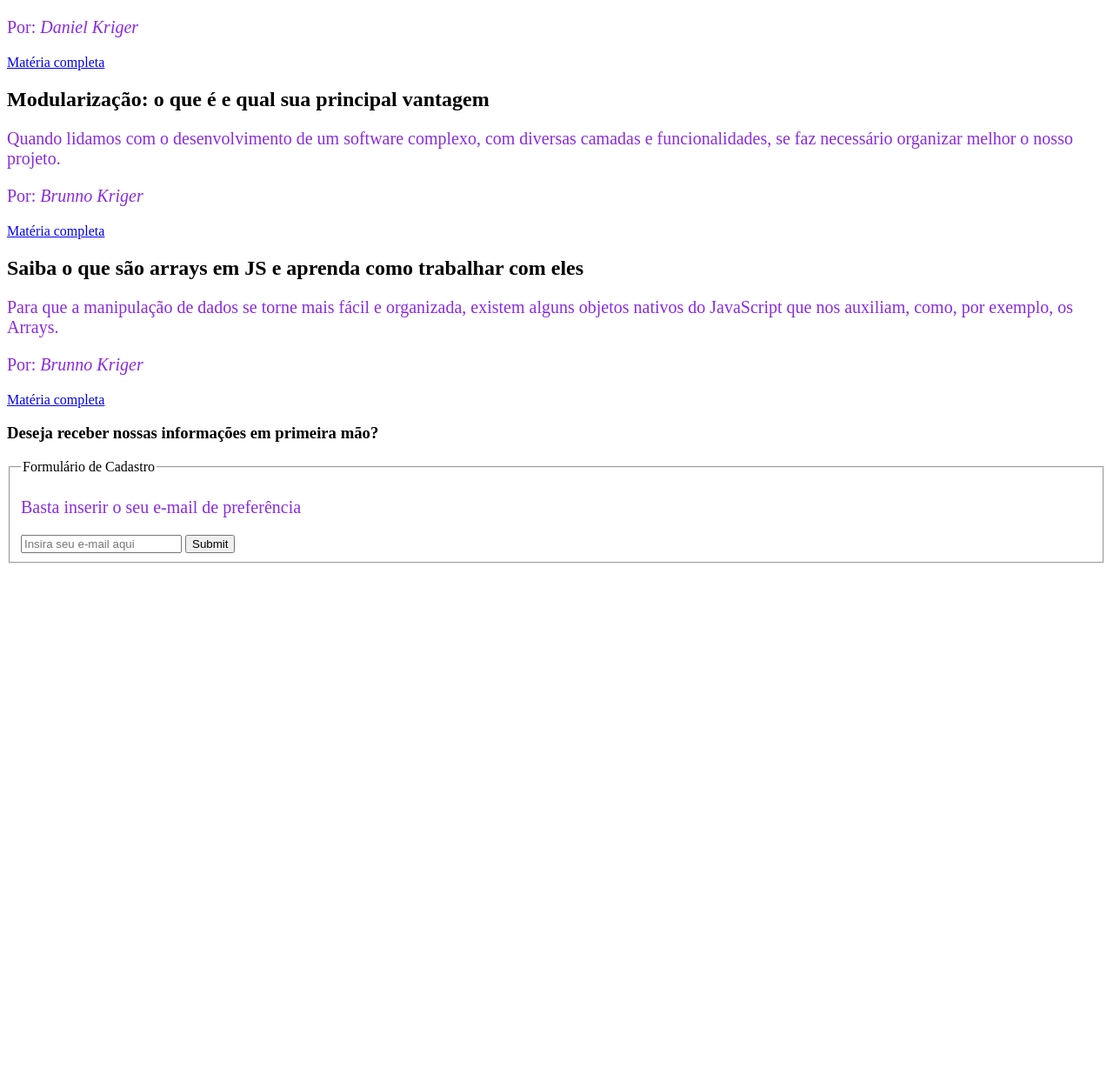
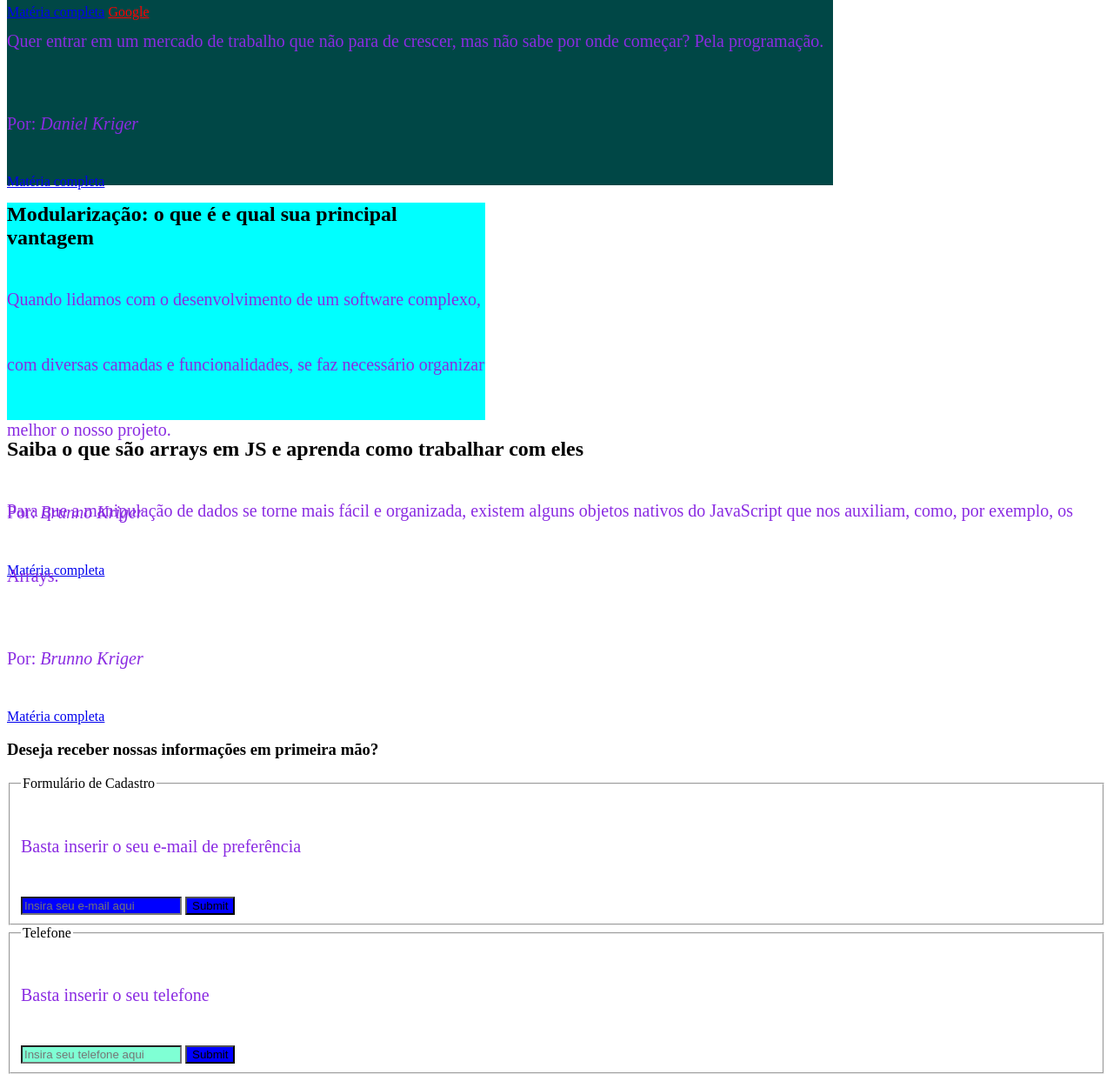
Before and after one commit to dzappelini/Aprendendo_CSS, a plain HTML site: page index.html in a window 1280 px wide. Shown: the part 388-1631 px from the top of the page at 87% size. Before the commit the page ends 1044 px from the top, so only its background shows below. Drawn offline with Linux system fonts and the light colour scheme.

Commit message:
Seguindo Aula CSS. Proxima aula Herança e Especificidade

```diff
--- a/index.html
+++ b/index.html
@@ -17,22 +17,23 @@
     </header>
     <main>
         <section>
-            <article>
+            <!--PARA CSS, CLASS PODE TER VARIOS. DIFERENTEMENTE DE ID-->
+            <article class="mercado-trabalho">
                 <h2>Mercado de Trabalho</h2>
                 <p>Você deve estar procurando um curso de programação do zero para entrar com sucesso, neste mercado tão promissor. É claro, a probabilidade de você estar com um interesse alto nessa área, é 100% real.</p>
                 <p>Por: <em>Brunno Kriger</em></p>
                 <a href="https://kenzie.com.br/blog/melhor-curso-de-programacao/" target="_blank">Matéria completa</a>
-                <p>iuheoiuhf</p>
+                <a href="www.google.com.br">Google</a>
             </article>
 
-            <article>
+            <article class="mercado-trabalho">
                 <h2>Como aprender a programar do zero: passo a passo</h2>
                 <p>Quer entrar em um mercado de trabalho que não para de crescer, mas não sabe por onde começar? Pela programação.</p>
                 <p>Por: <em>Daniel Kriger</em></p>
                 <a href="https://kenzie.com.br/blog/como-aprender-a-programar-2/" target="_blank">Matéria completa</a>
             </article>
 
-            <article>
+            <article id="modularizacao">
                 <h2>Modularização: o que é e qual sua principal vantagem</h2>
                 <p>Quando lidamos com o desenvolvimento de um software complexo, com diversas camadas e funcionalidades, se faz necessário organizar melhor o nosso projeto.</p>
                 <p>Por: <em>Brunno Kriger</em></p>
@@ -56,6 +57,12 @@
                     <input type="email" id="email" name="email" placeholder="Insira seu e-mail aqui" required>
                     <input type="submit">
                 </fieldset>
+                <fieldset>
+                    <legend>Telefone</legend>
+                    <p><label id="telefone">Basta inserir o seu telefone</label></p>
+                    <input type="tel" id="telefone" name="telefone" placeholder="Insira seu telefone aqui" required>
+                    <input type="submit">
+                </fieldset>
             </form>
         </section>
     </main>
--- a/style.css
+++ b/style.css
@@ -1,3 +1,16 @@
+/*
+Aprendendo CSS.
+Seletor universal a título de exemplo:
+
+* {
+    color: gray;
+}
+
+Site adobe: https://color.adobe.com/pt/create/color-contrast-analyzer
+Tamanho: font-size; distância entre linhas: line-height; espessura: font-weight; família: font-family;
+
+*/
+
 h1 {
     color: blue;
     border-bottom: 1px solid black;
@@ -6,4 +19,36 @@ h1 {
 p {
     font-size: 20px;
     color: blueviolet;
+    line-height: 75px;
+    font-weight: 1750;
 }
+
+/* Seletor de classe */
+.mercado-trabalho {
+    background-color: #004746;
+    color: #FFC745;
+    width: 950PX;
+    height: 250px;
+}
+
+/* Seletor por ID */
+#modularizacao {
+    background-color: aqua;
+    width: 550PX;
+    height: 250px;
+}
+
+/* Seletor de atributo */
+input[type] {
+    background-color: blue;
+}
+
+/* Seletor de atributo terminados em ".com.br" */
+a[href$=".com.br"] {
+    color: red;
+}
+
+/* Seletor input por tipo */
+input[type='tel'] {
+    background-color: aquamarine;
+}
```
